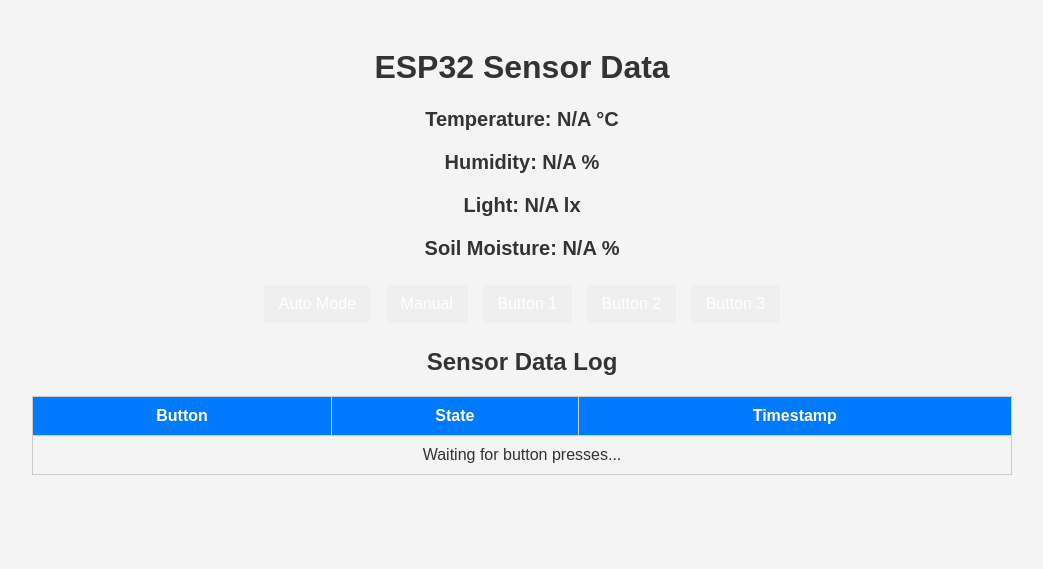
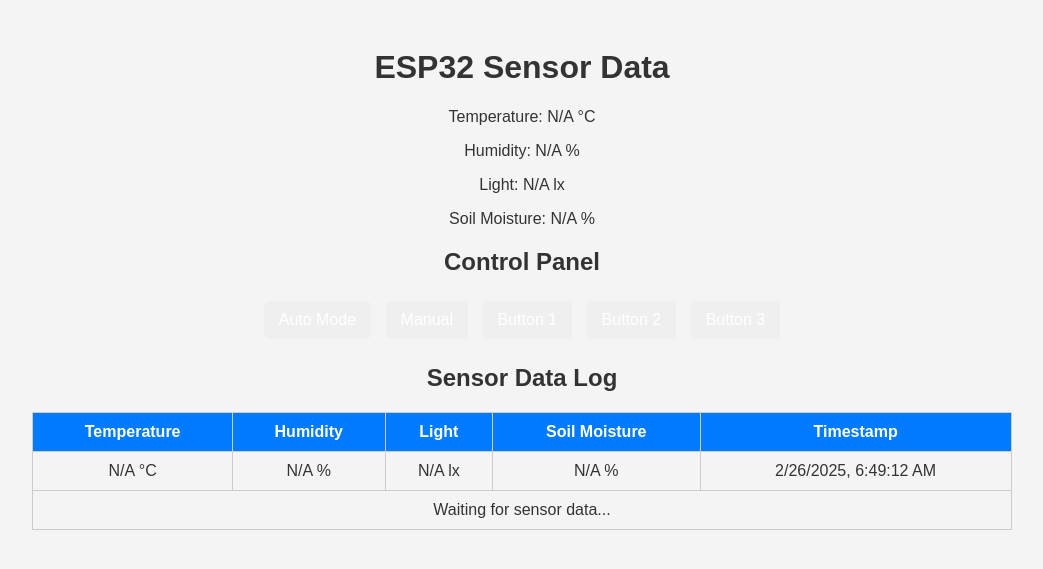
Before and after one commit to oasb16/green-house-optimizer, a Flask app: page / in a window 1280 px wide. Shown: the top 569 px of the page, without its empty margins (118-1161 px from the left). Run offline with Flask 3, Linux system fonts and the light colour scheme.

Commit message:
Optimized Flask App with AWS IoT MQTT

```diff
--- a/static/script.js
+++ b/static/script.js
@@ -1,5 +1,6 @@
 document.addEventListener("DOMContentLoaded", function () {
     let buttonStates = {}; // Store button states
+    let sensorLogs = []; // Store sensor data logs
 
     function fetchData() {
         fetch("/get-data")
@@ -12,36 +13,60 @@ document.addEventListener("DOMContentLoaded", function () {
 
                 buttonStates = data.button_states || {}; // Store button states
                 updateButtonColors();
+
+                appendSensorLog(data.sensor_data);
             })
             .catch(error => console.error("❌ Fetch error:", error));
     }
 
     function sendCommand(button) {
-        const newState = buttonStates[button] === "ON" ? "OFF" : "ON";
+        let newState = buttonStates[button] === "ON" ? "OFF" : "ON";
+
+        // Auto & Manual button logic
+        if (button === "Auto Mode" && newState === "ON") {
+            buttonStates["Manual"] = "OFF";
+        } else if (button === "Manual" && newState === "ON") {
+            buttonStates["Auto Mode"] = "OFF";
+        }
+
         buttonStates[button] = newState; // Toggle state
+
+        let payload = {
+            button: button,
+            state: newState
+        };
+
+        // If Auto or Manual is changed, send both states together
+        if (button === "Auto Mode" || button === "Manual") {
+            payload = {
+                auto: buttonStates["Auto Mode"],
+                manual: buttonStates["Manual"]
+            };
+        }
 
         fetch("/send-command", {
             method: "POST",
             headers: { "Content-Type": "application/json" },
-            body: JSON.stringify({ button: button, state: newState })
+            body: JSON.stringify(payload)
         }).then(response => response.json())
           .then(data => {
               if (data.success) {
-                  appendLog(button, newState);
                   updateButtonColors();
               }
           })
           .catch(error => console.error("Error:", error));
     }
 
-    function appendLog(button, state) {
+    function appendSensorLog(sensorData) {
         const tableBody = document.getElementById("sensorDataTableBody");
         const timestamp = new Date().toLocaleString();
 
         const row = document.createElement("tr");
         row.innerHTML = `
-            <td>${button}</td>
-            <td class="${state === 'ON' ? 'on-state' : 'off-state'}">${state}</td>
+            <td>${sensorData.temperature} °C</td>
+            <td>${sensorData.humidity} %</td>
+            <td>${sensorData.light} lx</td>
+            <td>${sensorData.soil_moisture} %</td>
             <td>${timestamp}</td>
         `;
         tableBody.prepend(row); // Append new log to the top
@@ -49,7 +74,7 @@ document.addEventListener("DOMContentLoaded", function () {
 
     function updateButtonColors() {
         Object.entries(buttonStates).forEach(([button, state]) => {
-            const btn = document.getElementById(button);
+            const btn = document.getElementById(button.replace(/\s/g, ""));
             if (btn) {
                 btn.classList.toggle("active", state === "ON");
                 btn.classList.toggle("inactive", state === "OFF");
--- a/static/style.css
+++ b/static/style.css
@@ -5,12 +5,6 @@ body {
     color: #333;
     text-align: center;
     padding: 20px;
-}
-
-/* Sensor Data */
-.sensor-data p {
-    font-size: 20px;
-    font-weight: bold;
 }
 
 /* Button Styling */
@@ -56,13 +50,3 @@ th {
     background: #007BFF;
     color: white;
 }
-
-.on-state {
-    color: green;
-    font-weight: bold;
-}
-
-.off-state {
-    color: red;
-    font-weight: bold;
-}
--- a/templates/index.html
+++ b/templates/index.html
@@ -10,14 +10,15 @@
 <body>
     <h1>ESP32 Sensor Data</h1>
 
-    <div class="sensor-data">
-        <p>Temperature: <span id="tempData">Loading...</span></p>
-        <p>Humidity: <span id="humData">Loading...</span></p>
-        <p>Light: <span id="lightData">Loading...</span></p>
-        <p>Soil Moisture: <span id="moistureData">Loading...</span></p>
+    <div class="card">
+        <p class="sensor-data">Temperature: <span id="tempData">Loading...</span></p>
+        <p class="sensor-data">Humidity: <span id="humData">Loading...</span></p>
+        <p class="sensor-data">Light: <span id="lightData">Loading...</span></p>
+        <p class="sensor-data">Soil Moisture: <span id="moistureData">Loading...</span></p>
     </div>
 
-    <div class="control-panel">
+    <div class="form-container">
+        <h2>Control Panel</h2>
         <button id="autoMode">Auto Mode</button>
         <button id="manual">Manual</button>
         <button id="button1">Button 1</button>
@@ -25,21 +26,20 @@
         <button id="button3">Button 3</button>
     </div>
 
-    <!-- Sensor Data Log Table -->
+    <h2>Sensor Data Log</h2>
     <div class="sensor-log-container">
-        <h2>Sensor Data Log</h2>
         <table>
             <thead>
                 <tr>
-                    <th>Button</th>
-                    <th>State</th>
+                    <th>Temperature</th>
+                    <th>Humidity</th>
+                    <th>Light</th>
+                    <th>Soil Moisture</th>
                     <th>Timestamp</th>
                 </tr>
             </thead>
             <tbody id="sensorDataTableBody">
-                <tr>
-                    <td colspan="3">Waiting for button presses...</td>
-                </tr>
+                <tr><td colspan="5">Waiting for sensor data...</td></tr>
             </tbody>
         </table>
     </div>
```
